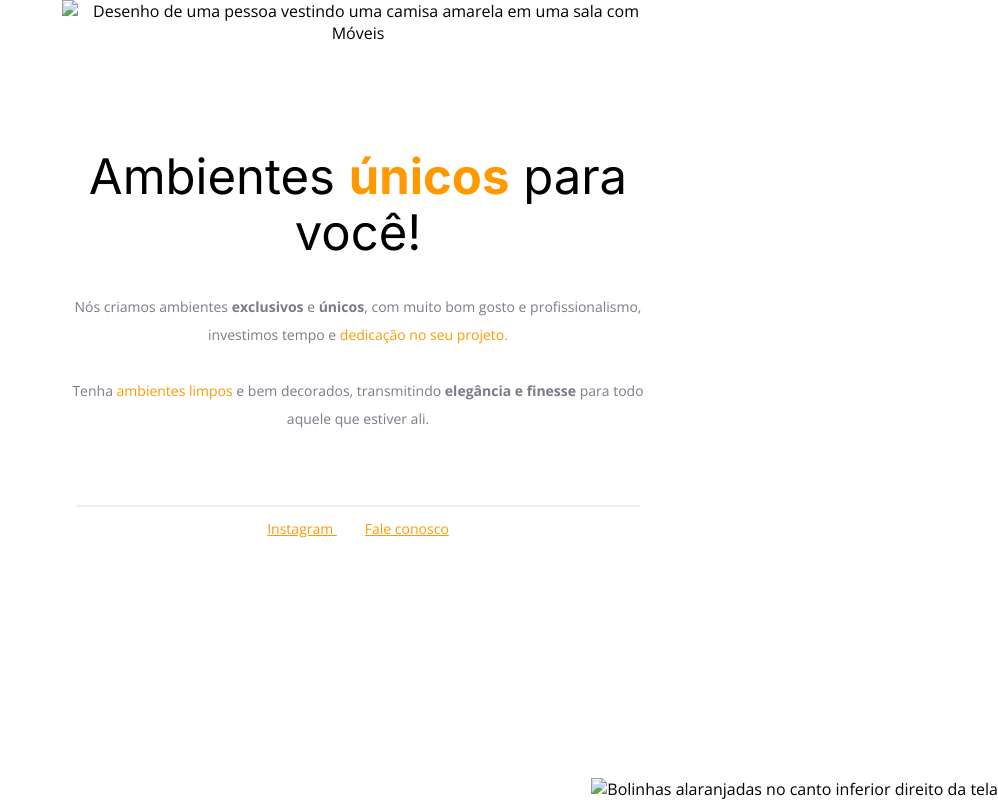
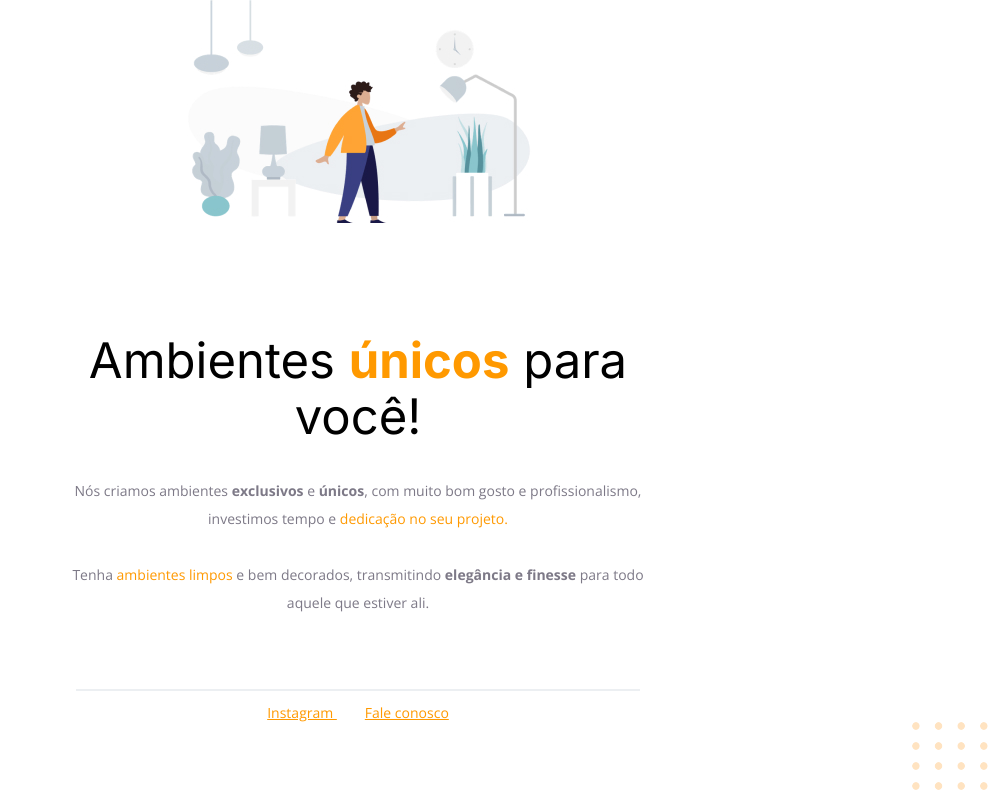
Before and after one commit to juliossantos/projeto1, a plain HTML site: page index.html in a window 1280 px wide. Shown: the whole page, without its empty margins (282-1280 px from the left). Drawn offline with nearby package versions, Linux system fonts and the light colour scheme.

Commit message:
corrigindo bugs

```diff
--- a/index.html
+++ b/index.html
@@ -20,7 +20,7 @@
   <!-- Tag <body> é o corpo do documento, onde tem as informações que serão mostradas. -->
   <body>
     <div id="hero">
-      <img src="images/img1.jpg" alt="Desenho de uma pessoa vestindo uma camisa amarela em uma sala com Móveis"/>
+      <img src="img/img1.jpg" alt="Desenho de uma pessoa vestindo uma camisa amarela em uma sala com Móveis"/>
       <h1>Ambientes <span>únicos</span> para você!</h1>
       <p>
         Nós criamos ambientes <strong>exclusivos</strong> e <strong>únicos</strong>, com muito
@@ -42,6 +42,6 @@
         Fale conosco
       </a>
     </div>
-    <img id="balls" src="images/balls.svg" alt="Bolinhas alaranjadas no canto inferior direito da tela"/>
+    <img id="balls" src="img/balls.svg" alt="Bolinhas alaranjadas no canto inferior direito da tela"/>
   </body>
 </html>
```
